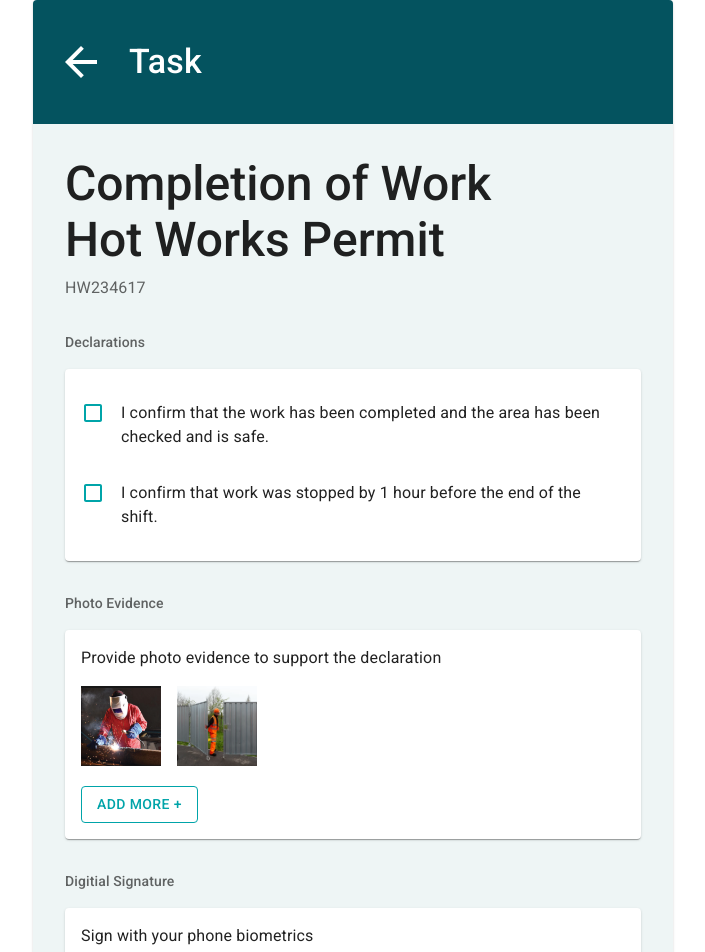
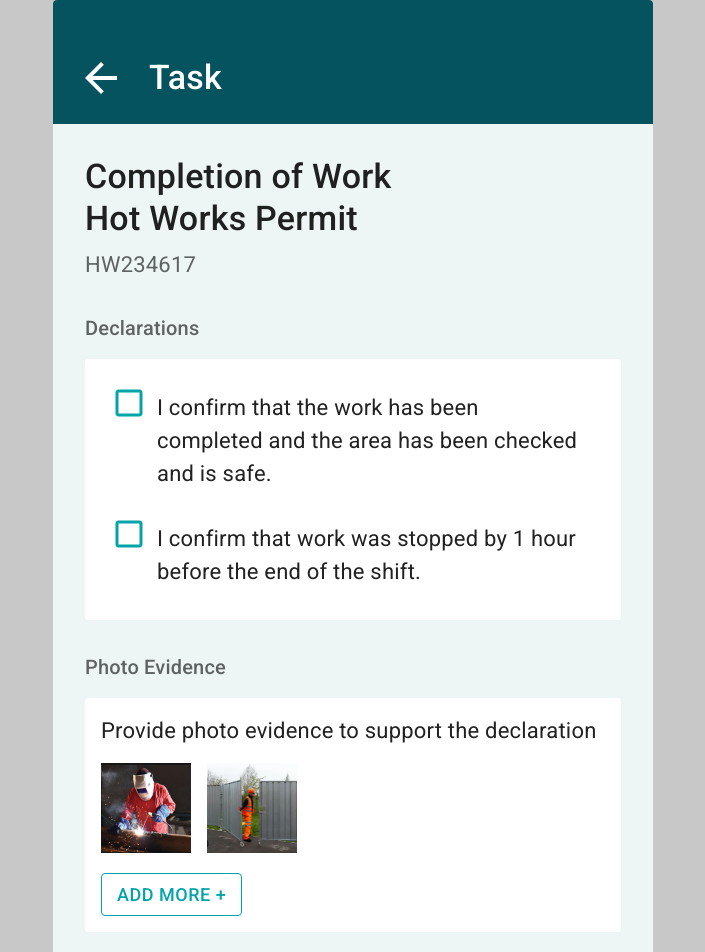
Before and after one commit to Catherinen29/skunkworks, a React (Create React App) app: page /signpermit in a window 1280 px wide. Shown: the top 952 px of the page, without its empty margins (287-992 px from the left). Built offline with nearby package versions, Linux system fonts and the light colour scheme.

Commit message:
Change sizing.

```diff
--- a/src/components/mobView.js/ProjectPermits.js
+++ b/src/components/mobView.js/ProjectPermits.js
@@ -23,19 +23,19 @@ const handleCloseMoveOn = () => {
 
 
 return (
-
-    <Card sx={{width: '50%', display: 'flex', flexDirection:'column', m: 'auto',
+<Box sx={{bgcolor: '#C8C8C8'}}>
+    <Card sx={{width: '600px', display: 'flex', flexDirection:'column', m: 'auto',
         justifyContent: 'center', alignItems: 'center'}}>
 
 
         {/* Toolbar */}
-        <Box sx={{width: '100%', py: '1rem',
+        <Box sx={{width: '100%', pt: '3rem', pb: '1rem',
             bgcolor: '#04535f', color: 'white',
             display: 'flex', flexDirection: 'column',
             boxShadow: 5}}>
 
             <Box sx={{display: 'flex', flexDirection: 'row', alignItems: 'center',
-                width: '90%', m: '1rem'}}>
+                width: '90%', mx: '1rem'}}>
                 <Button onClick={() => navigate('/')} sx={{color: 'white'}}>
                     <ArrowBackIcon sx={{height: '3rem', width: '3rem'}} />
                 </Button>
@@ -52,24 +52,24 @@ return (
 
             {/* Active permits */}
             <Box sx={{m: '2rem'}}>
-                <Typography variant="h5"
+                <Typography variant="h4"
                     sx={{color: 'rgba(0, 0, 0, 0.6)', fontWeight: 500}}>
                     Active
                 </Typography>
-                <Typography sx={{my: '1rem'}}>
+                <Typography sx={{my: '1rem', fontSize: 22}}>
                     No currently active permits
                 </Typography>
             </Box>
 
             {/* Authorised permits */}
             <Box sx={{m: '2rem'}}>
-                <Typography variant="h5"
+                <Typography variant="h4"
                     sx={{color: 'rgba(0, 0, 0, 0.6)', fontWeight: 500}}>
                     Authorised
                 </Typography>
 
                 <Card sx={{bgcolor: '#04535f', color: 'white', borderRadius: 5,
-                    my: '1rem', p: '2rem'}}>
+                    my: '1.5rem', p: '2rem'}}>
                     <CardActionArea onClick={handleOpenMoveOn}>
 
                     <Box sx={{
@@ -98,23 +98,23 @@ return (
                         </Grid>
                         </Grid>
 
-                        <Box sx={{width: '18rem', color: 'rgba(255, 255, 255, 0.7)',
+                        <Box sx={{width: '22rem', color: 'rgba(255, 255, 255, 0.7)',
                         display: 'flex', flexDirection: 'column', alignItems: 'flex-end'}}>
-                            <Typography sx={{fontSize: 14}}>Issued by Balfour Beatty</Typography>
-                            <Typography sx={{fontSize: 14}}>HW087327</Typography>
+                            <Typography sx={{fontSize: 18}}>Issued by Balfour Beatty</Typography>
+                            <Typography sx={{fontSize: 18}}>HW087327</Typography>
                         </Box>
                     </Box>
 
-                    <Box sx={{my: '1rem'}}>
-                        <Typography variant="h5" fontWeight={500}>Hot Works Permit</Typography>
-                        <Typography sx={{fontSize: 18}}>NHS Southampton University Central Hospital</Typography>
+                    <Box sx={{my: '2rem'}}>
+                        <Typography variant="h4" fontWeight={500}>Hot Works Permit</Typography>
+                        <Typography sx={{fontSize: 22}}>NHS Southampton University Central Hospital</Typography>
                     </Box>
 
                     <Box sx={{display: 'flex', alignItems: 'center'}}>
                         <Box
                             sx={{
-                            width: '8rem',
-                            height: '1.8rem',
+                            width: '9rem',
+                            height: '2rem',
                             bgcolor: '#4caf50',
                             borderRadius: 50,
                             display: 'flex',
@@ -127,7 +127,7 @@ return (
                             <Typography
                                 sx={{
                                 color: 'white',
-                                fontSize: 16,
+                                fontSize: 18,
                                 alignSelf: 'center',
                                 m: '0.5rem',
                                 }}
@@ -137,7 +137,7 @@ return (
                         </Box>
 
                         <Typography
-                            sx={{color: 'rgba(255, 255, 255, 0.7)', fontSize: 14}}>
+                            sx={{color: 'rgba(255, 255, 255, 0.7)', fontSize: 18}}>
                             Activates 1 Nov 23 at 09:00
                         </Typography>
                     </Box>
@@ -147,7 +147,7 @@ return (
 
             {/* Expired permits */}
             <Box sx={{m: '2rem'}}>
-                <Typography variant="h5"
+                <Typography variant="h4"
                     sx={{color: 'rgba(0, 0, 0, 0.6)', fontWeight: 500}}>
                     Expired
                 </Typography>
@@ -179,23 +179,23 @@ return (
                         </Grid>
                         </Grid>
 
-                        <Box sx={{width: '18rem', color: 'rgba(255, 255, 255, 0.7)',
+                        <Box sx={{width: '22rem', color: 'rgba(255, 255, 255, 0.7)',
                         display: 'flex', flexDirection: 'column', alignItems: 'flex-end'}}>
-                            <Typography sx={{fontSize: 14}}>Issued by Balfour Beatty</Typography>
-                            <Typography sx={{fontSize: 14}}>HW087314</Typography>
+                            <Typography sx={{fontSize: 18}}>Issued by Balfour Beatty</Typography>
+                            <Typography sx={{fontSize: 18}}>HW087314</Typography>
                         </Box>
                     </Box>
 
                     <Box sx={{my: '1rem'}}>
-                        <Typography variant="h5" fontWeight={500}>Hot Works Permit</Typography>
-                        <Typography sx={{fontSize: 18}}>NHS Southampton University Central Hospital</Typography>
+                        <Typography variant="h4" fontWeight={500}>Hot Works Permit</Typography>
+                        <Typography sx={{fontSize: 22}}>NHS Southampton University Central Hospital</Typography>
                     </Box>
 
                     <Box sx={{display: 'flex', alignItems: 'center'}}>
                         <Box
                             sx={{
                             width: '7rem',
-                            height: '1.8rem',
+                            height: '2rem',
                             bgcolor: '#d32f2f',
                             borderRadius: 50,
                             display: 'flex',
@@ -207,7 +207,7 @@ return (
                             <Typography
                                 sx={{
                                 color: 'white',
-                                fontSize: 16,
+                                fontSize: 18,
                                 alignSelf: 'center',
                                 m: '0.5rem',
                                 }}
@@ -246,36 +246,35 @@ return (
                         </Grid>
                         </Grid>
 
-                        <Box sx={{width: '18rem', color: 'rgba(255, 255, 255, 0.7)',
+                        <Box sx={{width: '22rem', color: 'rgba(255, 255, 255, 0.7)',
                         display: 'flex', flexDirection: 'column', alignItems: 'flex-end'}}>
-                            <Typography sx={{fontSize: 14}}>Issued by Balfour Beatty</Typography>
-                            <Typography sx={{fontSize: 14}}>HW087309</Typography>
+                            <Typography sx={{fontSize: 18}}>Issued by Balfour Beatty</Typography>
+                            <Typography sx={{fontSize: 18}}>HW087309</Typography>
                         </Box>
                     </Box>
 
                     <Box sx={{my: '1rem'}}>
-                        <Typography variant="h5" fontWeight={500}>Hot Works Permit</Typography>
-                        <Typography sx={{fontSize: 18}}>NHS Southampton University Central Hospital</Typography>
+                        <Typography variant="h4" fontWeight={500}>Hot Works Permit</Typography>
+                        <Typography sx={{fontSize: 22}}>NHS Southampton University Central Hospital</Typography>
                     </Box>
 
                     <Box sx={{display: 'flex', alignItems: 'center'}}>
                         <Box
                             sx={{
                             width: '7rem',
-                            height: '1.8rem',
+                            height: '2rem',
                             bgcolor: '#d32f2f',
                             borderRadius: 50,
                             display: 'flex',
                             justifyContent: 'center',
-                            alignItems: 'center',
-                            mr: '1rem'
+                            alignItems: 'center'
                             }}
                             >
                             <InfoIcon />
                             <Typography
                                 sx={{
                                 color: 'white',
-                                // fontSize: 13,
+                                fontSize: 18,
                                 alignSelf: 'center',
                                 m: '0.5rem',
                                 }}
@@ -323,6 +322,6 @@ return (
 
 
 </Card>
-
+</Box>
     )
     }
--- a/src/components/mobView.js/SignPermit.js
+++ b/src/components/mobView.js/SignPermit.js
@@ -36,18 +36,20 @@ const handleClose = () => {
  }
 
 return (
+<Box sx={{bgcolor: '#C8C8C8'}}>
 
-        <Card sx={{width: '50%', display: 'flex', flexDirection:'column', m: 'auto',
+        <Card elevation={0}
+            sx={{width: '600px', display: 'flex', flexDirection:'column', m: 'auto',
             justifyContent: 'center', alignItems: 'center'}}>
 
 
         {/* Toolbar */}
-        <Box sx={{width: '100%', py: '1rem',
+        <Box sx={{width: '100%', pt: '3rem', pb: '1rem',
             bgcolor: '#04535f', color: 'white',
             display: 'flex', flexDirection: 'column',
             boxShadow: 5}}>
                 <Box sx={{display: 'flex', flexDirection: 'row', alignItems: 'center',
-                width: '90%', m: '1rem'}}>
+                width: '90%', mx: '1rem'}}>
                 <Button onClick={() => navigate('/finalpermits')} sx={{color: 'white'}}>
                     <ArrowBackIcon sx={{height: '3rem', width: '3rem'}}  />
                 </Button>
@@ -61,26 +63,40 @@ return (
 
             {/* Title */}
             <Box sx={{m: '2rem'}}>
-                <Typography variant="h3" fontWeight={500}>Completion of Work</Typography>
-                <Typography variant="h3" fontWeight={500}>Hot Works Permit</Typography>
-                <Typography sx={{color: 'rgba(0, 0, 0, 0.6)', my: '0.5rem'}}>HW234617</Typography>
+                <Typography variant="h4" fontWeight={500}>Completion of Work</Typography>
+                <Typography variant="h4" fontWeight={500}>Hot Works Permit</Typography>
+                <Typography
+                    sx={{color: 'rgba(0, 0, 0, 0.6)', fontSize: 22,
+                    my: '0.5rem'}}>
+                        HW234617</Typography>
             </Box>
 
             {/* Declarations */}
             <Box sx={{m: '2rem'}}>
-                <Typography sx={{fontSize: 14, fontWeight: 500, color: 'rgba(0, 0, 0, 0.6)', my: '1rem'}}>Declarations</Typography>
-                <Card sx={{my: '1rem'}}>
+                <Typography
+                sx={{fontSize: 20, fontWeight: 500,
+                color: 'rgba(0, 0, 0, 0.6)', my: '1rem'}}>
+                    Declarations</Typography>
+                <Card elevation={0}
+                    sx={{my: '1rem'}}>
                     <Box sx={{display: 'flex', flexDirection: 'row', alignItems: 'flex-start',
-                        ml: '1rem', mr: '1.5rem', my: '2rem'}}>
-                        <Checkbox onChange={check1} style={{color: '#00a4a9', padding: 0}} />
-                        <Typography sx={{pl: '1rem'}}>I confirm that the work has been
+                        m: '2rem'}}>
+                        <Checkbox onChange={check1}
+                            style={{color: '#00a4a9', padding: 0,
+                            transform: "scale(1.5)"}} />
+                        <Typography sx={{pl: '1rem',
+                        fontSize: 22}}>I confirm that the work has been
                             completed and the area has been
                             checked and is safe.</Typography>
                     </Box>
 
-                    <Box sx={{display: 'flex', flexDirection: 'row', alignItems: 'flex-start', ml: '1rem', mr: '1.5rem', my: '2rem'}}>
-                    <Checkbox onChange={check1} style={{color: '#00a4a9', padding: 0}} />
-                        <Typography sx={{pl: '1rem'}}>I confirm that work was stopped by 1
+                    <Box sx={{display: 'flex', flexDirection: 'row', alignItems: 'flex-start',
+                        m: '2rem'}}>
+                        <Checkbox onChange={check1}
+                            style={{color: '#00a4a9', padding: 0,
+                            transform: "scale(1.5)"}} />
+                        <Typography sx={{pl: '1rem',
+                        fontSize: 22}}>I confirm that work was stopped by 1
                             hour before the end of the shift.
                         </Typography>
                     </Box>
@@ -90,19 +106,24 @@ return (
 
             {/* Photo evidence */}
             <Box sx={{m: '2rem'}}>
-                <Typography sx={{fontSize: 14, fontWeight: 500, color: 'rgba(0, 0, 0, 0.6)', my: '1rem'}}>Photo Evidence</Typography>
+                <Typography
+                    sx={{fontSize: 20, fontWeight: 500,
+                    color: 'rgba(0, 0, 0, 0.6)', my: '1rem'}}>Photo Evidence</Typography>
                 {/* Photos */}
-                <Card sx={{p: '1rem'}}>
+                <Card elevation={0}
+                    sx={{p: '1rem'}}>
 
-                    <Typography>Provide photo evidence to support the declaration</Typography>
+                    <Typography sx={{fontSize: 22}}>
+                        Provide photo evidence to support the declaration</Typography>
 
                     <Box sx={{my: '1rem'}}>
-                        <Box component='img' src={weld_mask} sx={{width: 80, height: 80, mr: '1rem'}} />
-                        <Box component='img' src={health_safety} sx={{width: 80, height: 80}} />
+                        <Box component='img' src={weld_mask} sx={{width: 90, height: 90, mr: '1rem'}} />
+                        <Box component='img' src={health_safety} sx={{width: 90, height: 90}} />
                     </Box>
 
                     <Button variant="outlined"
                         sx={{borderColor: '#00a4a9', color: '#00a4a9',
+                        fontSize: 18,
                         "&:hover": {
                             bgcolor: "white",
                             color: "#008488"}}}>
@@ -114,13 +135,18 @@ return (
             {/* Signature */}
             {!signed &&
             <Box sx={{m: '2rem'}}>
-                <Typography sx={{fontSize: 14, fontWeight: 500, color: 'rgba(0, 0, 0, 0.6)', my: '1rem'}}>Digitial Signature</Typography>
-                <Card sx={{p: '1rem'}}>
-                    <Typography>Sign with your phone biometrics</Typography>
+                <Typography
+                    sx={{fontSize: 20, fontWeight: 500,
+                    color: 'rgba(0, 0, 0, 0.6)', my: '1rem'}}>
+                        Digitial Signature</Typography>
+                <Card elevation={0}
+                    sx={{p: '1rem'}}>
+                    <Typography sx={{fontSize: 22}}>Sign with your phone biometrics</Typography>
                     <Button variant="contained"
                         disableElevation
                         onClick={handleSigning}
                         sx={{bgcolor:  '#00a4a9', mt: '1rem',
+                        fontSize: 18,
                         "&:hover": {
                             bgcolor: "#008488"}}}>
                         SIGN NOW </Button>
@@ -144,8 +170,9 @@ return (
             {/* Signed */}
             {signed &&
             <Box sx={{m: '2rem'}}>
-                <Typography sx={{fontSize: 14, fontWeight: 500, color: 'rgba(0, 0, 0, 0.6)', my: '1rem'}}>Digitial Signature</Typography>
-                <Card sx={{p: '1rem'}}>
+                <Typography sx={{fontSize: 20, fontWeight: 500, color: 'rgba(0, 0, 0, 0.6)', my: '1rem'}}>Digitial Signature</Typography>
+                <Card elevation={0}
+                    sx={{p: '1rem'}}>
                     <Typography>Signed</Typography>
                     <Box sx={{display: 'flex', flexDirection: 'row', alignItems: 'center'}}>
                         <Avatar src={james} />
@@ -174,11 +201,13 @@ return (
                 sx={{bgcolor:'#00a4a9', color: '#ffffff', width: '90%',
                 "&:hover": {
                     bgcolor: "#008488"}}}>
-                    <Typography>COMPLETE
+                    <Typography sx={{fontSize: 20, fontWeight: 500}}>COMPLETE
                     </Typography>
                     <CheckCircleOutlineIcon sx={{mx: '1rem'}} /></Button>
         </Card>
 </Card>
 
+</Box>
+
 )
 }
```
Also changed, not shown: src/components/mobView.js/CompletedPermit.js (+8 -5 lines).
